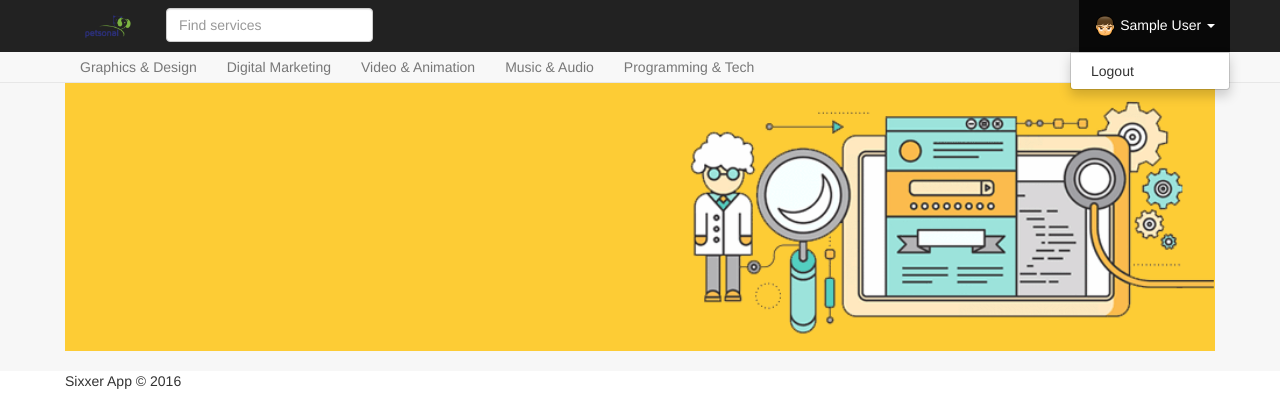
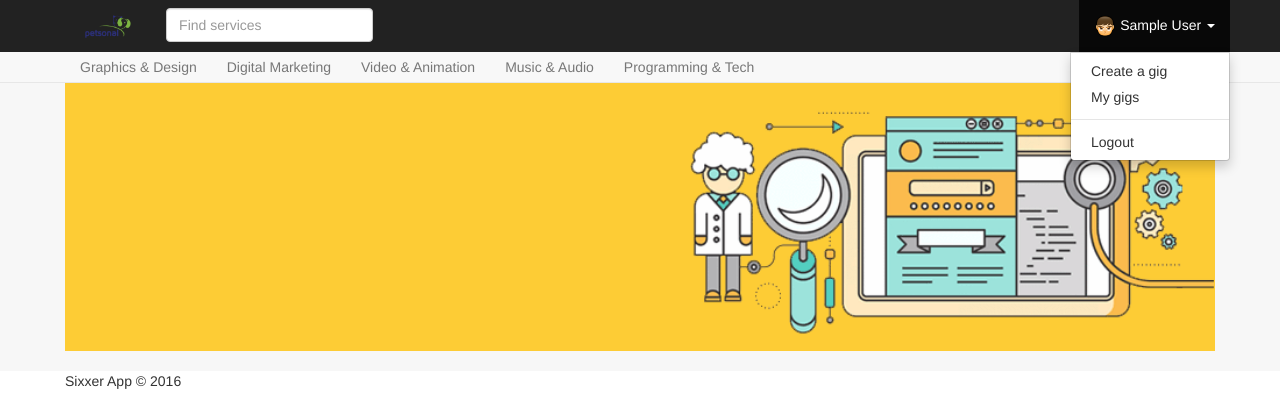
Before and after one commit to manuelm3z/sixerr, a Django app: page / in a window 1280 px wide, after a click that opens the changed part. Shown: the top 420 px of the page. Run offline with Django 3.2, Linux system fonts and the light colour scheme; the visitor is signed in with stand-in values (Sample User, id 1); data that the repository does not hold is empty; some libraries are stand-ins or nearby versions.

Commit message:
Create new pages for gig

```diff
--- a/sixerrapp/templates/base.html
+++ b/sixerrapp/templates/base.html
@@ -30,6 +30,13 @@
 								{{ user.get_full_name|default:user.username}} <span class="caret"></span>
 							</a>
 							<ul class="dropdown-menu">
+								<li>
+									<a href="{% url 'create_gig' %}">Create a gig</a>
+								</li>
+								<li>
+									<a href="{% url 'my_gigs' %}">My gigs</a>
+								</li>
+								<li role="separator" class="divider"></li>
 								<li>
 									<a href="{% url 'auth:logout' %}?next={{request.path}}">Logout</a>
 								</li>
--- /dev/null
+++ b/sixerrapp/templates/create_gig.html
@@ -0,0 +1,6 @@
+{% extends 'base.html' %}
+{% load staticfiles %}
+
+{% block page %}
+    Create a gig
+{% endblock %}
--- /dev/null
+++ b/sixerrapp/templates/my_gigs.html
@@ -0,0 +1,6 @@
+{% extends 'base.html' %}
+{% load staticfiles %}
+
+{% block page %}
+    My Gigs
+{% endblock %}
--- a/sixerrapp/urls.py
+++ b/sixerrapp/urls.py
@@ -4,4 +4,6 @@ from sixerrapp import views
 urlpatterns = [
 	url(r'^$', views.home, name='home'),
     url(r'^gigs/(?P<id>[0-9]+)/$', views.gig_detail, name='gig_detail'),
+	url(r'^my_gigs/$', views.my_gigs, name='my_gigs'),
+	url(r'^create_gig/$', views.create_gig, name='create_gig')
 ]
--- a/sixerrapp/views.py
+++ b/sixerrapp/views.py
@@ -12,3 +12,9 @@ def gig_detail(request, id):
 	except Gig.DoesNotExist:
 		return redirect('/')
 	return render(request, 'gig_detail.html', {"gig": gig})
+
+def create_gig(request):
+	return render(request, 'create_gig.html', {})
+
+def my_gigs(request):
+	return render(request, 'my_gigs.html', {})
```
